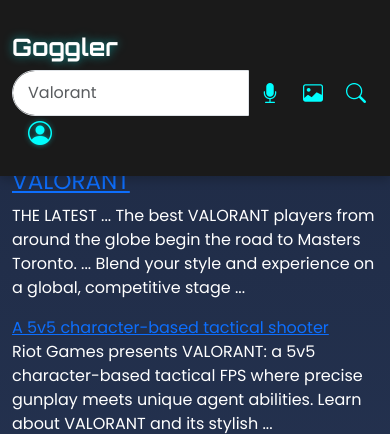
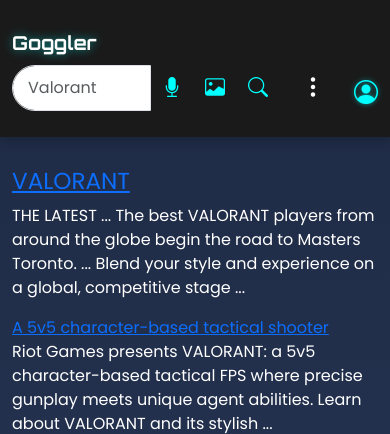
Before and after one commit to zidan420/Goggler, a PHP site: page /search.html in a window 390 px wide. Shown: the top 434 px of the page. Run offline with PHP 8.4, Linux system fonts and the light colour scheme.

Commit message:
Responsiveness updated for Search Result Page

```diff
--- a/frotnend/css/search.css
+++ b/frotnend/css/search.css
@@ -36,20 +36,23 @@ body {
 }
 
 /* User Dropdown */
-.user-dropdown {
+.user-dropdown,
+.menu-dropdown {
   background: #1a1a1a;
   border: 2px solid #00ffff;
   border-radius: 10px;
   box-shadow: 0 0 15px rgba(0, 255, 255, 0.3);
 }
 
-.user-dropdown .dropdown-item {
+.user-dropdown .dropdown-item,
+.menu-dropdown .dropdown-item {
   color: #00ffff;
   font-family: "Poppins", sans-serif;
   font-size: 14px;
 }
 
-.user-dropdown .dropdown-item:hover {
+.user-dropdown .dropdown-item:hover,
+.menu-dropdown .dropdown-item:hover {
   background: #8a2be2;
   color: #ffffff;
 }
@@ -188,12 +191,38 @@ body {
   text-decoration: underline;
 }
 
-/* Responsive Adjustments */
+/* Responsive Adjustments for max-width 768px (Mobile/Tablet) */
 @media (max-width: 768px) {
-  .login-dropdown .dropdown-content {
-    min-width: 250px;
+  .navbar-brand.logo {
+    font-size: 1.2rem;
   }
-  .user-dropdown .dropdown-item {
-    font-size: 12px;
+
+  .navbar-nav,
+  .search-bar,
+  .d-flex.align-items-center {
+    display: block;
+    width: 100%;
+    text-align: center;
+  }
+
+  .search-bar {
+    max-width: 100% !important;
+  }
+
+  .navbar-nav {
+    margin-top: 10px;
+  }
+
+  .login-icon {
+    display: block;
+    margin-top: 10px;
+  }
+
+  .navbar-nav.d-none.d-md-flex {
+    display: none;
+  }
+
+  .dropdown.d-md-none {
+    display: block;
   }
 }
--- a/frotnend/css/styles.css
+++ b/frotnend/css/styles.css
@@ -1,8 +1,12 @@
 /* Global Styles */
 body {
-    background: linear-gradient(to bottom, #1E2A44, #3A4F7A); /* Deep blue gradient */
-    color: #FFFFFF; /* White text */
-    font-family: 'Poppins', sans-serif;
+  background: linear-gradient(
+    to bottom,
+    #1e2a44,
+    #3a4f7a
+  ); /* Deep blue gradient */
+  color: #ffffff; /* White text */
+  font-family: "Poppins", sans-serif;
   min-height: 100vh;
   display: flex;
   flex-direction: column;
@@ -14,51 +18,51 @@ body {
 }
 
 .logo {
-    font-family: 'Orbitron', sans-serif;
+  font-family: "Orbitron", sans-serif;
   font-size: 32px;
   font-weight: bold;
-    color: #FFFFFF;
+  color: #ffffff;
   text-shadow: 0 0 10px rgba(0, 255, 255, 0.5); /* Cyan glow */
 }
 
 .nav-link {
-    color: #FFFFFF;
+  color: #ffffff;
   transition: color 0.3s;
 }
 
 .nav-link:hover {
-    color: #00FFFF; /* Neon cyan */
+  color: #00ffff; /* Neon cyan */
 }
 
 /* Footer */
 .footer {
-    background: #1E2A44; /* Darker blue */
+  background: #1e2a44; /* Darker blue */
   margin-top: auto; /* Pushes footer to bottom if content is short */
 }
 
 .footer-logo {
-    font-family: 'Orbitron', sans-serif;
+  font-family: "Orbitron", sans-serif;
   font-size: 20px;
-    color: #FFFFFF;
+  color: #ffffff;
 }
 
 .footer .nav-link {
-    color: #D3D3D3; /* Silver */
+  color: #d3d3d3; /* Silver */
 }
 
 .footer .nav-link:hover {
-    color: #00FFFF; /* Neon cyan */
+  color: #00ffff; /* Neon cyan */
 }
 
 .social-icon {
-    color: #00FFFF; /* Neon cyan */
+  color: #00ffff; /* Neon cyan */
   font-size: 20px;
   margin-left: 10px;
   transition: color 0.3s;
 }
 
 .social-icon:hover {
-    color: #8A2BE2; /* Purple */
+  color: #8a2be2; /* Purple */
 }
 
 /* Responsive Adjustments for Global Elements */
--- a/frotnend/search.html
+++ b/frotnend/search.html
@@ -62,9 +62,9 @@
           <!-- Left: Logo -->
           <a class="navbar-brand logo" href="index.html">Goggler</a>
 
-          <!-- Center: Search Bar -->
+          <!-- Center: Search Bar  -->
           <div
-            class="search-bar mx-auto d-flex align-items-center"
+            class="search-bar d-none d-lg-flex align-items-center mx-auto"
             style="max-width: 600px; width: 100%"
           >
             <form class="search-form w-100 position-relative">
@@ -89,9 +89,9 @@
             </form>
           </div>
 
-          <!-- Right: Navigation Links & Profile -->
-          <div class="d-flex align-items-center">
-            <ul class="navbar-nav d-none d-md-flex">
+          <!-- Right Side Large Screens: Navigation Links -->
+          <div class="d-none d-lg-flex align-items-center">
+            <ul class="navbar-nav me-3">
               <li class="nav-item"><a class="nav-link" href="#">About</a></li>
               <li class="nav-item">
                 <a class="nav-link" href="#">Features</a>
@@ -99,9 +99,9 @@
               <li class="nav-item"><a class="nav-link" href="#">Contact</a></li>
             </ul>
 
-            <!-- User Profile Dropdown -->
+            <!-- User Profile -->
             <a
-              class="nav-link login-icon ms-3"
+              class="nav-link login-icon"
               href="#"
               id="userProfile"
               data-bs-toggle="dropdown"
@@ -118,9 +118,82 @@
               <li><a class="dropdown-item" href="index.html">Logout</a></li>
             </ul>
           </div>
+
+          <!-- Tablet & Mobile View -->
+          <div class="d-flex d-lg-none align-items-center ms-auto">
+            <!-- Search bar appears right in smaller screens -->
+            <div
+              class="search-bar d-flex align-items-center me-2"
+              style="max-width: 400px; width: 100%"
+            >
+              <form class="search-form w-100 position-relative">
+                <div class="input-group">
+                  <input
+                    type="text"
+                    class="form-control"
+                    placeholder="Valorant"
+                    id="searchInputMobile"
+                  />
+                  <button class="btn btn-voice" type="button">
+                    <i class="bi bi-mic-fill"></i>
+                  </button>
+                  <button class="btn btn-image" type="button">
+                    <i class="bi bi-image"></i>
+                  </button>
+                  <button class="btn btn-search" type="submit">
+                    <i class="bi bi-search"></i>
+                  </button>
+                </div>
+              </form>
+            </div>
+
+            <!-- Three Dots Menu for Tablet/Mobile -->
+            <div class="dropdown me-2">
+              <button
+                class="btn"
+                type="button"
+                id="smallScreenMenu"
+                data-bs-toggle="dropdown"
+                aria-expanded="false"
+              >
+                <i
+                  class="bi bi-three-dots-vertical text-white"
+                  style="font-size: 24px"
+                ></i>
+              </button>
+              <ul
+                class="dropdown-menu dropdown-menu-end menu-dropdown"
+                aria-labelledby="smallScreenMenu"
+              >
+                <li><a class="dropdown-item" href="#">About</a></li>
+                <li><a class="dropdown-item" href="#">Features</a></li>
+                <li><a class="dropdown-item" href="#">Contact</a></li>
+              </ul>
+            </div>
+
+            <!-- User Profile -->
+            <a
+              class="nav-link login-icon ms-2"
+              href="#"
+              id="userProfileMobile"
+              data-bs-toggle="dropdown"
+              aria-expanded="false"
+            >
+              <i class="bi bi-person-circle" style="font-size: 24px"></i>
+            </a>
+            <ul
+              class="dropdown-menu dropdown-menu-end user-dropdown"
+              aria-labelledby="userProfileMobile"
+            >
+              <li><a class="dropdown-item" href="#">Profile</a></li>
+              <li><a class="dropdown-item" href="#">Settings</a></li>
+              <li><a class="dropdown-item" href="index.html">Logout</a></li>
+            </ul>
+          </div>
         </nav>
       </div>
     </header>
+
     <main>
       <div class="container mt-5">
         <div class="row">
```
Lines whose indentation alone changed are shown as unchanged.
